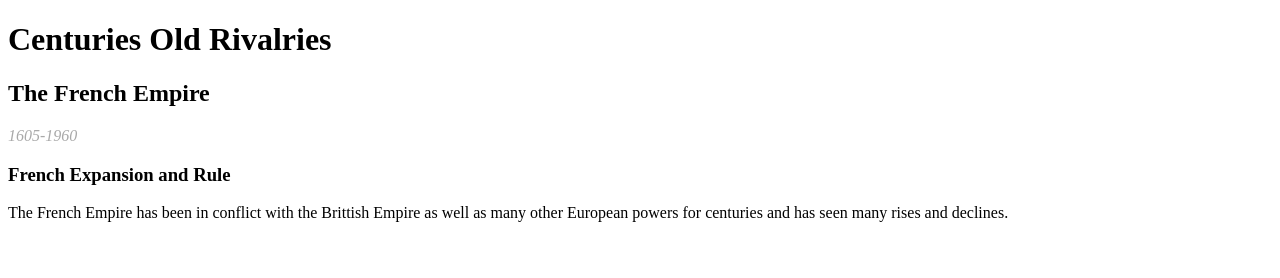
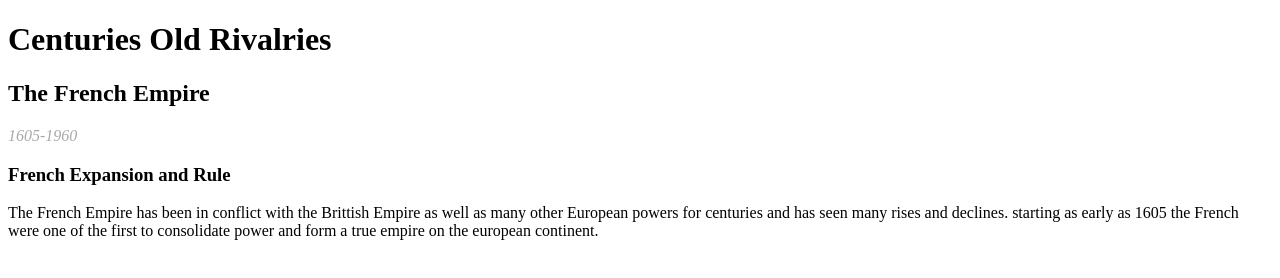
Before and after one commit to NoahTarlowski/Final-Project, a plain HTML site: page France.html in a window 1280 px wide. Drawn offline with Linux system fonts and the light colour scheme.

Commit message:
expand french content

```diff
--- a/France.html
+++ b/France.html
@@ -17,7 +17,8 @@
     </div>
     <h3>French Expansion and Rule</h3>
     <p>The French Empire has been in conflict with the Brittish Empire as well as many other European powers for
-        centuries and has seen many rises and declines.</p>
+        centuries and has seen many rises and declines. starting as early as 1605 the French were one of the first to
+        consolidate power and form a true empire on the european continent.</p>
 
 </body>
 
```
